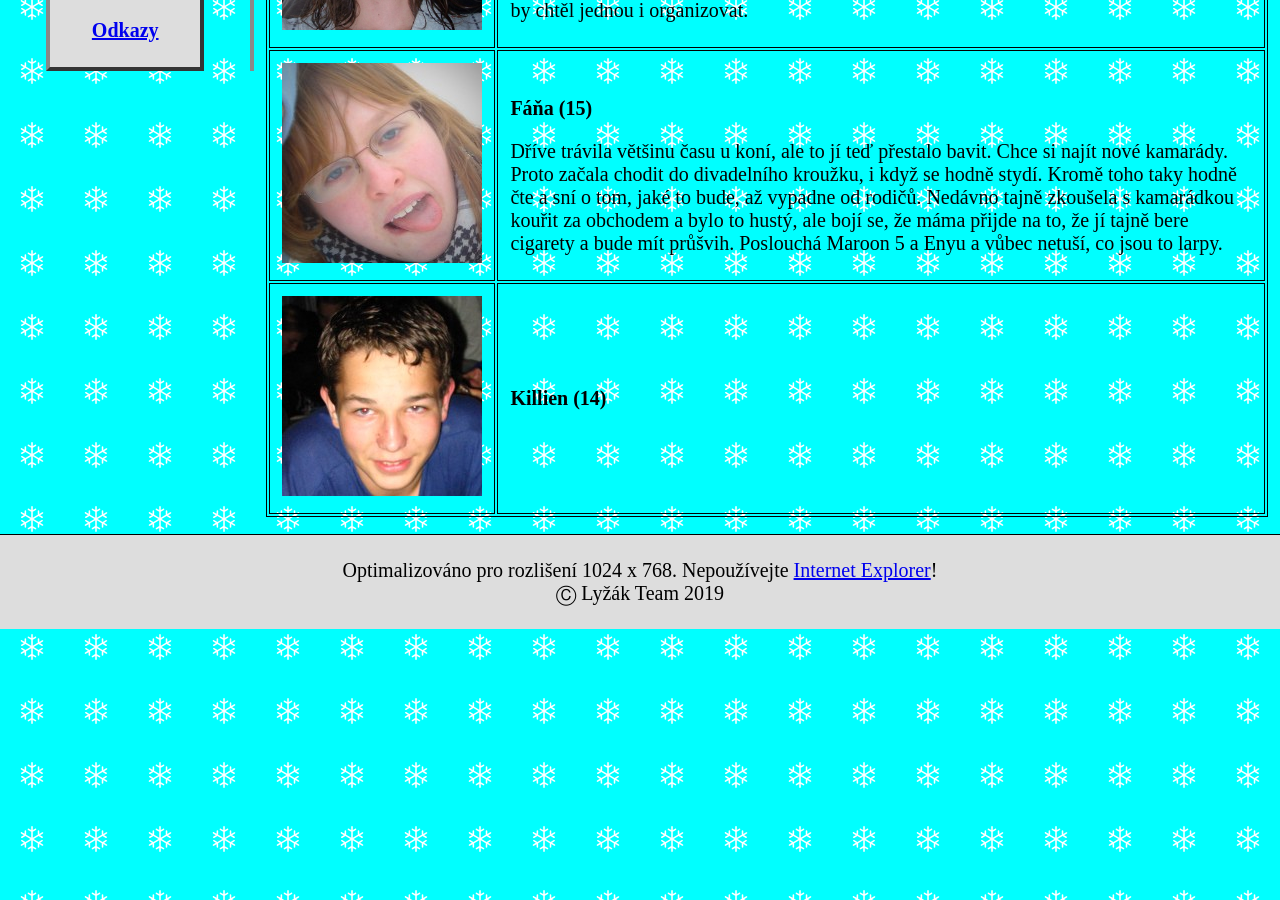
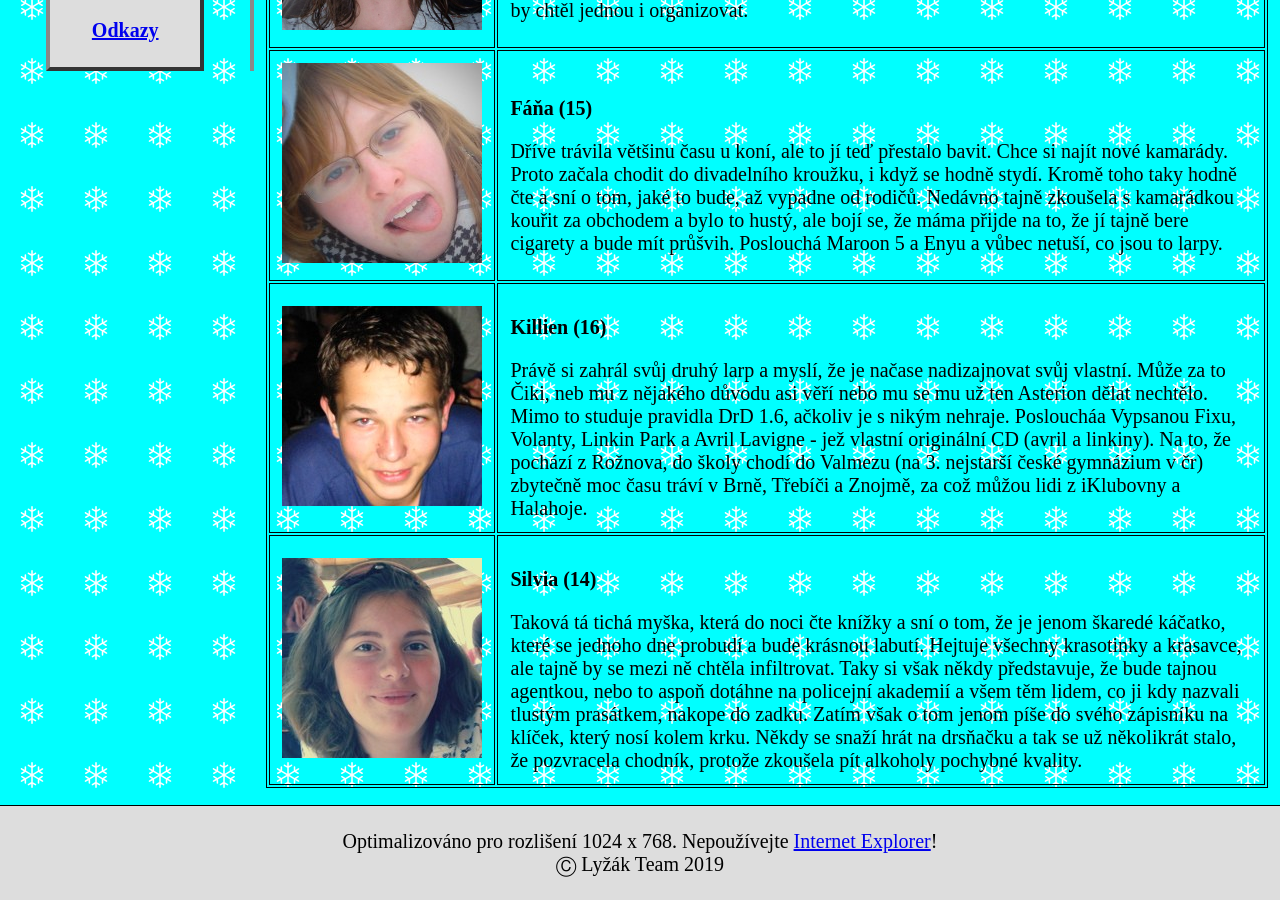
Before and after one commit to mhavelka/lyzak, a Jekyll site: the page built from pages/autori.html, in a window 1280 px wide and 900 px high, scrolled down 921 px. Built offline with Jekyll 4.4.1, drawn with Linux system fonts in a browser that asks for light colours.

Commit message:
Add Silvia and Zbynek

```diff
--- a/_data/authors.json
+++ b/_data/authors.json
@@ -25,8 +25,14 @@
     },
     {
         "name": "Killien",
+        "age": "16",
+        "image": "killien.jpg",
+        "description": "Právě si zahrál svůj druhý larp a myslí, že je načase nadizajnovat svůj vlastní. Může za to Čiki, neb mu z nějakého důvodu asi věří nebo mu se mu už ten Asterion dělat nechtělo. Mimo to studuje pravidla DrD 1.6, ačkoliv je s nikým nehraje. Posloucháa Vypsanou Fixu, Volanty, Linkin Park a Avril Lavigne - jež vlastní originální CD (avril a linkiny). Na to, že pochází z Rožnova, do školy chodí do Valmezu (na 3. nejstarší české gymnázium v čr) zbytečně moc času tráví v Brně, Třebíči a Znojmě, za což můžou lidi z iKlubovny a Halahoje."
+    },
+    {
+        "name": "Silvia",
         "age": "14",
-        "image": "killien.jpg",
-        "description": ""
+        "image": "silvia.jpg",
+        "description": "Taková tá tichá myška, která do noci čte knížky a sní o tom, že je jenom škaredé káčatko, které se jednoho dne probudí a bude krásnou labutí. Hejtuje všechny krasotinky a krasavce, ale tajně by se mezi ně chtěla infiltrovat. Taky si však někdy představuje, že bude tajnou agentkou, nebo to aspoň dotáhne na policejní akademií a všem těm lidem, co ji kdy nazvali tlustým prasátkem, nakope do zadku. Zatím však o tom jenom píše do svého zápisníku na klíček, který nosí kolem krku. Někdy se snaží hrát na drsňačku a tak se už několikrát stalo, že pozvracela chodník, protože zkoušela pít alkoholy pochybné kvality."
     }
 ]
```
Also changed, not shown: assets/img/authors/silvia.jpg (added).
